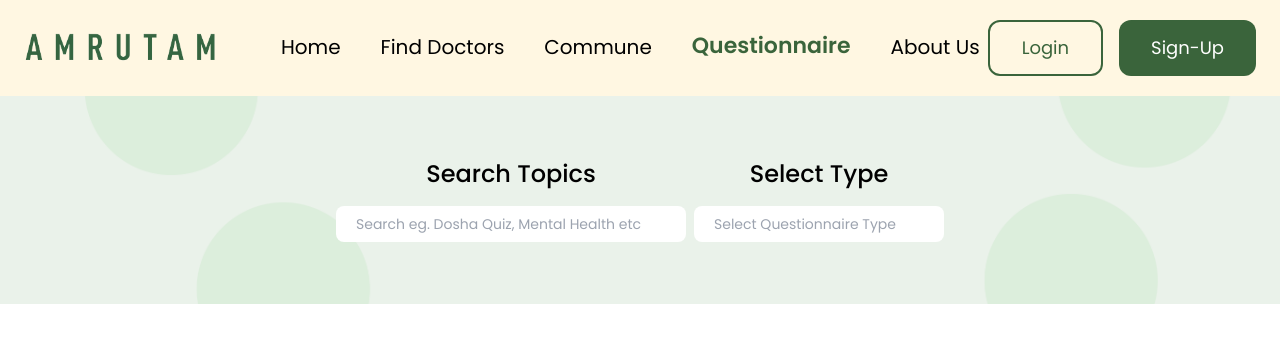
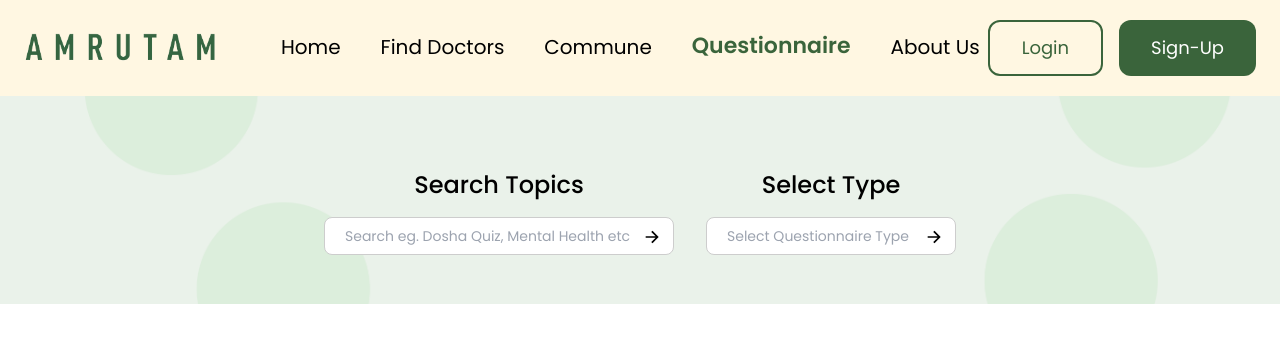
Before and after one commit to Abdullah-Al-Mehmud/AmrutamConsumerApp, a React (Vite) app: page /questionnaire in a window 1280 px wide. Shown: the top 342 px of the page. Built offline with nearby package versions, Linux system fonts and the light colour scheme.

Commit message:
added inputs in quitonree hero

```diff
--- a/package.json
+++ b/package.json
@@ -13,6 +13,7 @@
     "@headlessui/react": "^2.0.4",
     "react": "^18.2.0",
     "react-dom": "^18.2.0",
+    "react-icons": "^5.2.1",
     "react-router-dom": "^6.23.1"
   },
   "devDependencies": {
--- a/src/pages/Questionnaire/QuestionnaireHero.jsx
+++ b/src/pages/Questionnaire/QuestionnaireHero.jsx
@@ -1,26 +1,34 @@
-// import bg from '../../assets/QuestionnaireBg.png'
+import { IoArrowForwardSharp } from "react-icons/io5";
 const QuestionnaireHero = () => {
   return (
     <div>
       <div className="h-52  bg-[url('./assets/QuestionnaireBg.png')] bg-cover bg-center bg-no-repeat">
-        <div className="flex justify-center items-center text-center h-full gap-2">
-          <div className="">
+        <div className="flex justify-center items-center text-center h-full px-4  ">
+          <div className=" pt-6">
             <h1 className="text-center font-medium md:text-2xl">
               Search Topics
             </h1>
+            <div className="relative px-4">
+              <IoArrowForwardSharp className="absolute right-7 md:top-2/3 top-6 text-lg transform -translate-y-1/2 bg-white w-5" />
               <input
                 type="text"
                 placeholder="Search eg. Dosha Quiz, Mental Health etc"
-              className="md:mt-4 mt-2 lg:w-[350px]  px-5 py-[8px] rounded-lg text-sm"
+                className="md:mt-4 mt-2 lg:w-[350px] px-5 py-[8px] rounded-lg md:text-sm text-xs outline-none border-[1.5px] border-[#cdcdcd]"
               />
             </div>
-          <div>
-            <h1 className="text-center font-medium md:text-2xl">Select Type</h1>
+          </div>
+          <div className=" pt-1">
+            <h1 className="text-center font-medium md:text-2xl mt-5">
+              Select Type
+            </h1>
+            <div className="relative px-4">
+              <IoArrowForwardSharp className="absolute right-7 md:top-2/3 top-6 text-lg transform -translate-y-1/2 bg-white w-5" />
               <input
                 type="text"
                 placeholder="Select Questionnaire Type"
-              className="md:mt-4 mt-2 px-5 lg:w-[250px] py-[8px] text-sm rounded-lg"
+                className="md:mt-4 mt-2 px-5 lg:w-[250px] py-[8px] md:text-sm text-xs rounded-lg outline-none border-[1.5px] border-[#cdcdcd]"
               />
+            </div>
           </div>
         </div>
       </div>
```
Also changed, not shown: 2 other files (tests, documents, lock files or other folders). Lines whose indentation alone changed are shown as unchanged.
